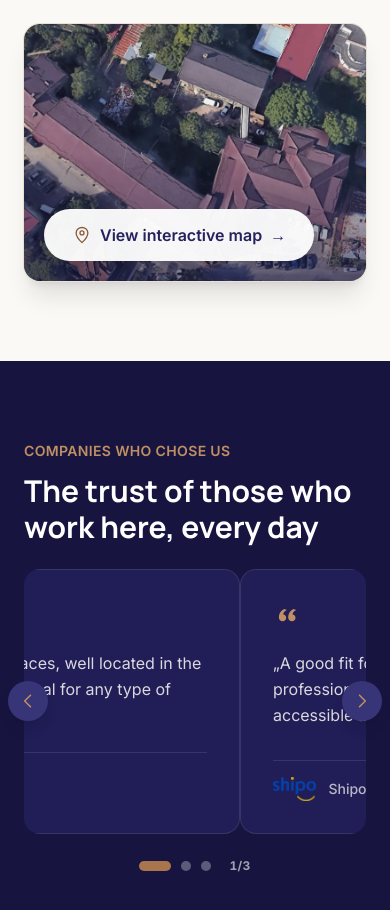
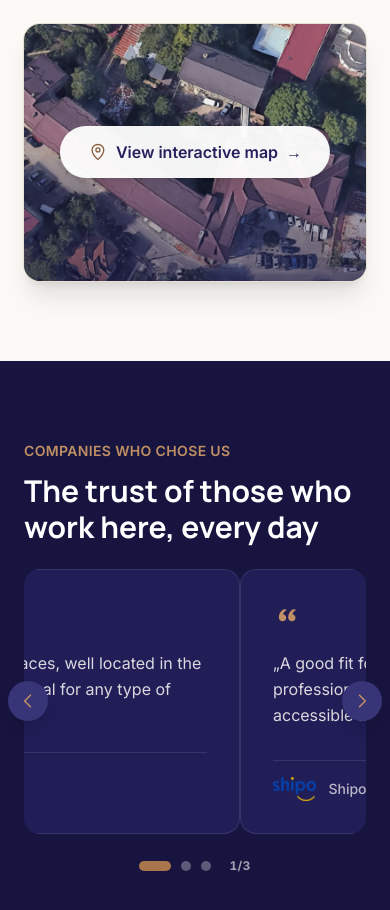
Before and after one commit to alphariada/petroconsult, a Next.js app: page /despre-noi in a window 390 px wide. Shown: the part 3260-4170 px from the top of the page. Built offline with nearby package versions, Linux system fonts and the light colour scheme.

Commit message:
Center the map-teaser badge on mobile only
On phone the "Vezi harta interactivă" badge now sits centered over the
satellite photo instead of the bottom-left corner it inherited from
desktop, where it stays unchanged.

```diff
--- a/src/components/DespreNoiContent.js
+++ b/src/components/DespreNoiContent.js
@@ -218,7 +218,7 @@ export default function DespreNoiContent() {
                 sizes="(min-width: 1024px) 50vw, 100vw"
               />
               <div className="absolute inset-0 bg-gradient-to-t from-navy-950/55 via-transparent to-transparent" />
-              <span className="absolute bottom-5 left-5 inline-flex items-center gap-2 rounded-full bg-white/95 px-7 py-3.5 font-semibold text-navy-800 shadow-lg">
+              <span className="absolute top-1/2 left-1/2 -translate-x-1/2 -translate-y-1/2 lg:top-auto lg:left-5 lg:bottom-5 lg:translate-x-0 lg:translate-y-0 inline-flex items-center gap-2 rounded-full bg-white/95 px-7 py-3.5 font-semibold text-navy-800 shadow-lg whitespace-nowrap">
                 <MapPinIcon className="w-5 h-5 text-clay-600" />
                 {t("despreNoi.portofoliuMapBadge")}
                 <span aria-hidden>→</span>
--- a/src/components/HomeContent.js
+++ b/src/components/HomeContent.js
@@ -205,7 +205,7 @@ export default function HomeContent() {
               sizes="(min-width: 1024px) 50vw, 100vw"
             />
             <div className="absolute inset-0 bg-gradient-to-t from-navy-950/55 via-transparent to-transparent" />
-            <span className="absolute bottom-5 left-5 inline-flex items-center gap-2 rounded-full bg-white/95 px-7 py-3.5 font-semibold text-navy-800 shadow-lg">
+            <span className="absolute top-1/2 left-1/2 -translate-x-1/2 -translate-y-1/2 lg:top-auto lg:left-5 lg:bottom-5 lg:translate-x-0 lg:translate-y-0 inline-flex items-center gap-2 rounded-full bg-white/95 px-7 py-3.5 font-semibold text-navy-800 shadow-lg whitespace-nowrap">
               <MapPinIcon className="w-5 h-5 text-clay-600" />
               {t("home.corpuriMapBadge")}
               <span aria-hidden>→</span>
```
